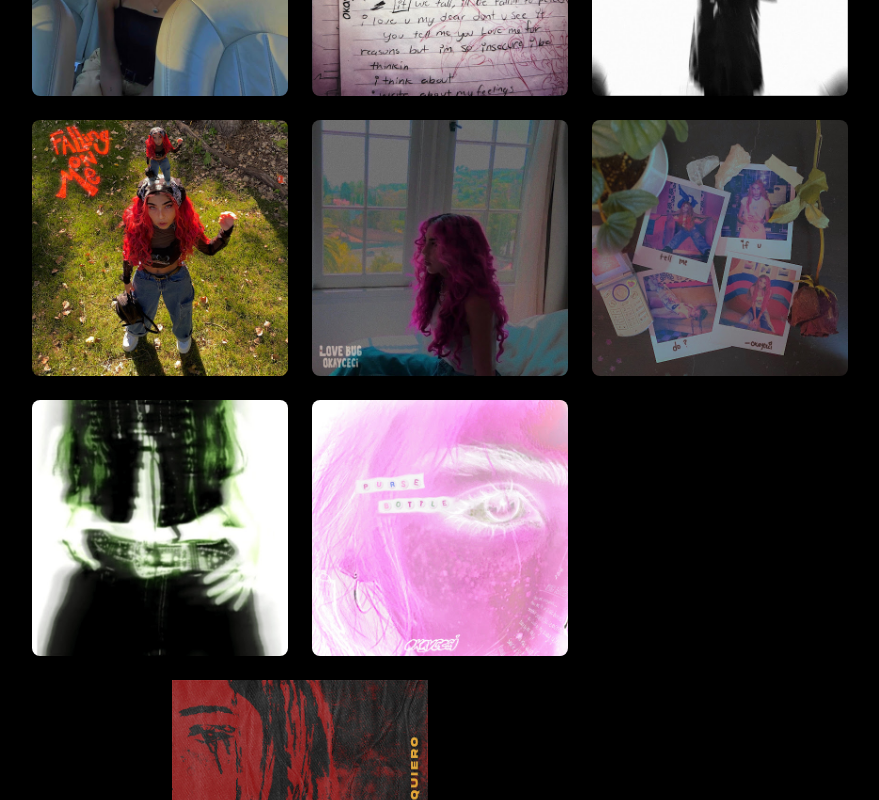
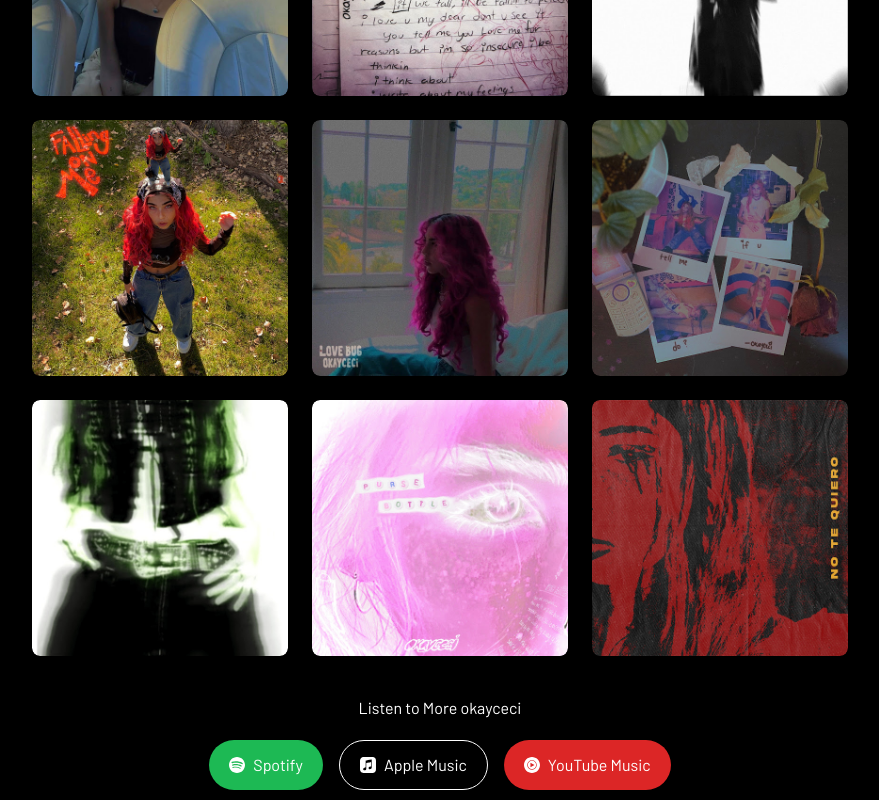
Before and after one commit to makennalehnert/okayceci-website, a React (Vite) app: page / in a window 1280 px wide. Shown: the part 1080-1880 px from the top of the page, without its empty margins (200-1079 px from the left). Built offline with nearby package versions, Linux system fonts and the light colour scheme; the HTML template or start-up script is replaced by a standard one; a web font is replaced by a local one.

Commit message:
had to fix issue with last img in music screen styling

```diff
--- a/src/components/Music.jsx
+++ b/src/components/Music.jsx
@@ -106,20 +106,22 @@ const [selectedSong, setSelectedSong] = useState(null);
       <h2 className="text-4xl font-bitcount font-bold mb-10 text-center">Music</h2>
       <div className = "flex justify-center items-center" >
       <div className="grid grid-cols-2 sm:grid-cols-2 md:grid-cols-3 gap-6">
-        {songs.map((song,index) => (
+        {songs.map((song, index) => (
   <motion.div
     key={song.title}
     className={`relative group cursor-pointer overflow-hidden rounded-lg
-              ${songs.length % 2 === 1 && index === songs.length - 1 ? "col-span-2 flex justify-center" : ""}
+      ${songs.length % 2 === 1 && index === songs.length - 1
+        ? "col-span-2 md:col-span-1 flex justify-center md:block"
+        : ""}
     `}
     whileHover={{ scale: 1.05 }}
     onClick={() => setSelectedSong(song)}
   >
-            <div>
+    <div className="w-full max-w-[180px] sm:max-w-xs md:max-w-none transition-all">
       <img
         src={song.cover}
         alt={song.title}
-                className="w-full h-40 sm:h-56 md:h-64 object-cover"
+        className="w-full h-40 sm:h-56 md:h-64 object-cover rounded-lg"
       />
     </div>
 
```
Lines whose indentation alone changed are shown as unchanged.
